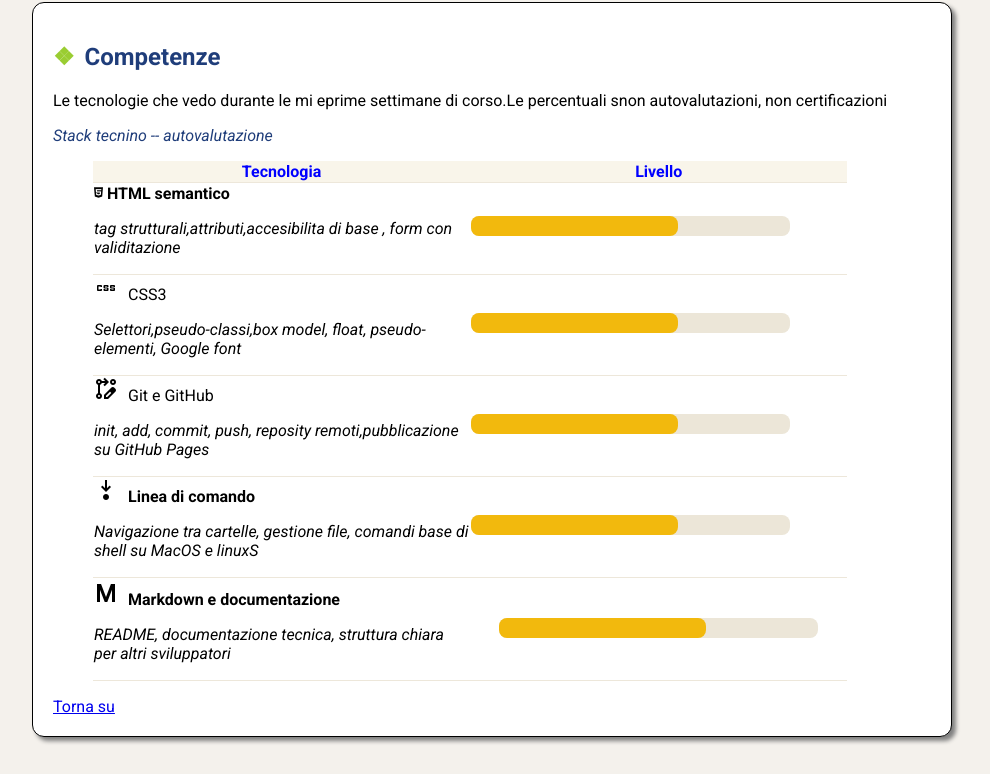
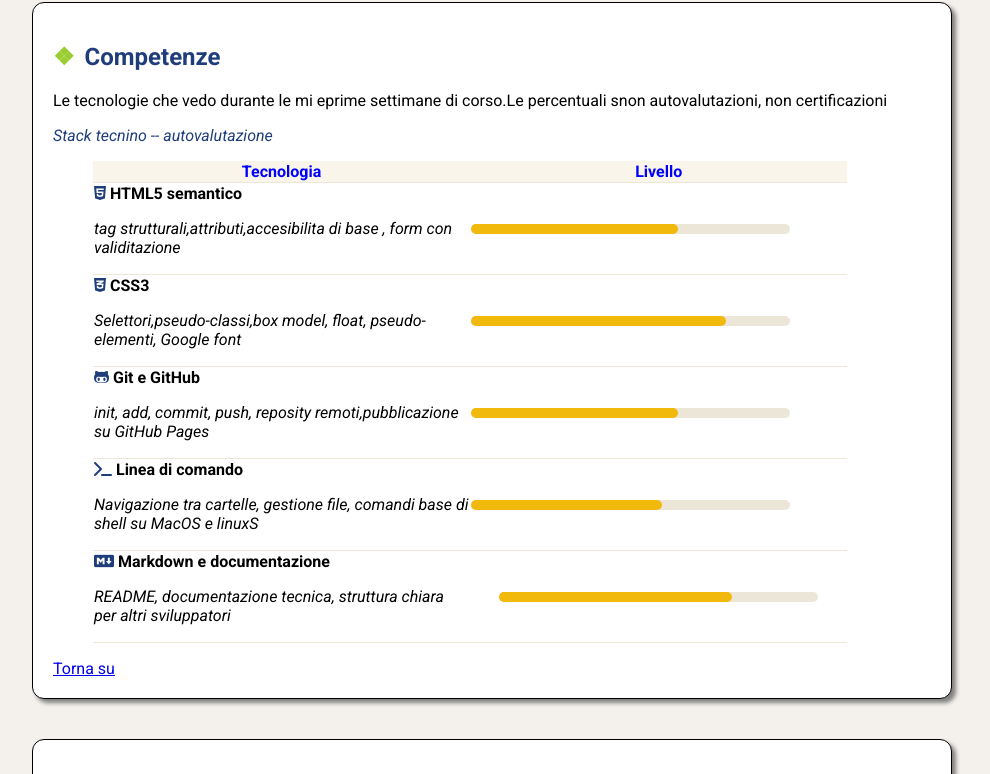
Before and after one commit to gb996/Progetto-Settimana-1, a plain HTML site: page index.html in a window 1280 px wide. Shown: the part 769-1543 px from the top of the page, without its empty margins (148-1138 px from the left). Drawn offline with nearby package versions, Linux system fonts and the light colour scheme.

Commit message:
commit 9

```diff
--- a/index.html
+++ b/index.html
@@ -112,43 +112,47 @@
 
                             <tr class="capolista">
 
-                                <td><i class="fa-brands fa-html5 fa-xs fa-width-auto"></i>
-                                <b>HTML semantico</b>
-                                    <p><i>tag strutturali,attributi,accesibilita di base , form con validitazione</i>
+                                <td><i class="fa-brands fa-html5 fa-width-auto" style="color: rgb(31, 61, 122);"></i>
+
+                                    <b>HTML5 semantico</b>
+                                    <p class="sottot"><i>tag strutturali,attributi,accesibilita di base , form con
+                                            validitazione</i>
                                     </p>
                                 </td>
 
                                 <td>
                                     <div class="barra">
-                                        <div class="barra2"></div>
+                                        <div class="barra2 " style="width: 65%;"></div>
                                     </div>
                                 </td>
 
                             </tr>
                             <tr class="capolista">
 
-                                <td><span class="material-symbols-outlined">
-                                        css
-                                    </span>CSS3
+                                <td><i class="fa-brands fa-css3-alt fa-width-auto" style="color: rgb(31, 61, 122);"></i>
+
+                                    <B>CSS3</B>
                                     <i>
-                                        <p>Selettori,pseudo-classi,box model, float, pseudo-elementi, Google font</p>
+                                        <p class="sottot">Selettori,pseudo-classi,box model, float, pseudo-elementi,
+                                            Google font</p>
                                     </i>
                                 </td>
 
 
                                 <td>
                                     <div class="barra">
-                                        <div class="barra2"></div>
+                                        <div class="barra2" style="width: 80%;"></div>
+                                    </div>
             </div>
             </td>
 
             </tr>
             <tr class="capolista">
 
-                                <td><span class="material-symbols-outlined">
-                                        rebase_edit
-                                    </span>Git e GitHub
-                                    <p>
+                <td><i class="fa-brands fa-github-alt fa-width-auto" style="color: rgb(31, 61, 122);"></i>
+                    </i>
+                    <b> Git e GitHub</b>
+                    <p class="sottot">
                         <i>init, add, commit, push, reposity remoti,pubblicazione su GitHub Pages</i>
                     </p>
                 </td>
@@ -156,50 +160,50 @@
 
                 <td>
                     <div class="barra">
-                                        <div class="barra2"></div>
+                        <div class="barra2" style="width: 65%;"></div>
                     </div>
                 </td>
 
             </tr>
             <tr class="capolista">
 
-                                <td><span class="material-symbols-outlined">
-                                        step_into
-                                    </span><b>Linea di comando</b>
-                                    <p><i>Navigazione tra cartelle, gestione file, comandi base di shell su MacOS e
+                <td><i class="fa-solid fa-terminal fa-width-auto" style="color: rgb(31, 61, 122);"></i>
+                    </i>
+                    <b>Linea di comando</b>
+                    <p class="sottot"><i>Navigazione tra cartelle, gestione file, comandi base di shell su MacOS e
                             linuxS</i></p>
 
 
                 </td>
                 <td>
                     <div class="barra">
-                                        <div class="barra2"></div>
+                        <div class="barra2" style="width: 60%;"></div>
                     </div>
                 </td>
 
             </tr>
-                            <td>
+
                 <tr class="capolista">
 
-                                    <td><span class="material-symbols-outlined">
-                                            metro
-                                        </span><b>Markdown e documentazione</b>
-                                        <p><i>README, documentazione tecnica, struttura chiara per altri
+                    <td><i class="fa-brands fa-markdown fa-width-auto" style="color: rgb(31, 61, 122);"></i>
+
+                        <b>Markdown e documentazione</b>
+                        <p class="sottot"><i>README, documentazione tecnica, struttura chiara per altri
                                 sviluppatori</i>
                         </p>
 
 
+
                     </td>
-
 
                     <th>
                         <div class="barra">
-                                            <div class="barra2"></div>
+                            <div class="barra2" style="width: 73%;"></div>
                         </div>
                     </th>
 
             </tr>
-                            </td>
+
             </tbody>
 
             </table>
@@ -359,15 +363,19 @@
     </main>
     <footer>
         <div class="footericon">
-            <a href="javascript:void(0)"><i class="fa-brands fa-github"></i>
+            <i class="fa-brands fa-github fa-width-auto" style="color: rgb(255, 255, 255);"></i>
+        </i>
             </a>
-            <a href="javascript:void(0)"><i class="fa-brands fa-linkedin-in"></i>
+            <a href="javascript:void(0)"><i class="fa-brands fa-linkedin-in fa-width-auto" style="color: rgb(255, 255, 255);"></i>
+            </i>
             </a>
-            <a href="javascript:void(0)"><i class="fa-solid fa-envelope"></i>
+            <a href="javascript:void(0)"><i class="fa-solid fa-envelope fa-width-auto" style="color: rgb(255, 255, 255);"></i>
+            </i>
             </a>
-            <a href="javascript:void(0)"><i class="fa-thin fa-globe"></a></i>
+            <a href="javascript:void(0)"><i class="fa-solid fa-globe fa-width-auto" style="color: rgb(255, 255, 255);"></i>
+            </a></i>
             </a>
-        </div>
+        </div><br/><br/>
 
 
         © 2026 Giovanbattista Repoli
--- a/style.css
+++ b/style.css
@@ -115,9 +115,9 @@ padding-right: 20px;
 
       footer {
          background-color: #172136;
-         color: white;
          text-align: center;
          height: 10vh;
+         color: #848687;
       }
 
 
@@ -251,6 +251,7 @@ padding-right: 20px;
       .tdlist1 {
          width: 40%;
 
+
       }
 
       table {
@@ -281,7 +282,7 @@ padding-right: 20px;
 
       .barra {
          background-color: #ECE6D8;
-         height: 20px;
+         height: 10px;
          width: 85%;
          display: inline-block;
 
@@ -295,7 +296,7 @@ padding-right: 20px;
       .barra2 {
          background-color: #F2B90D;
          height: 100%;
-         width: 65%;
+         width: 100%;
          height: 100%;
          display: block;
 
```
Lines whose indentation alone changed are shown as unchanged.
